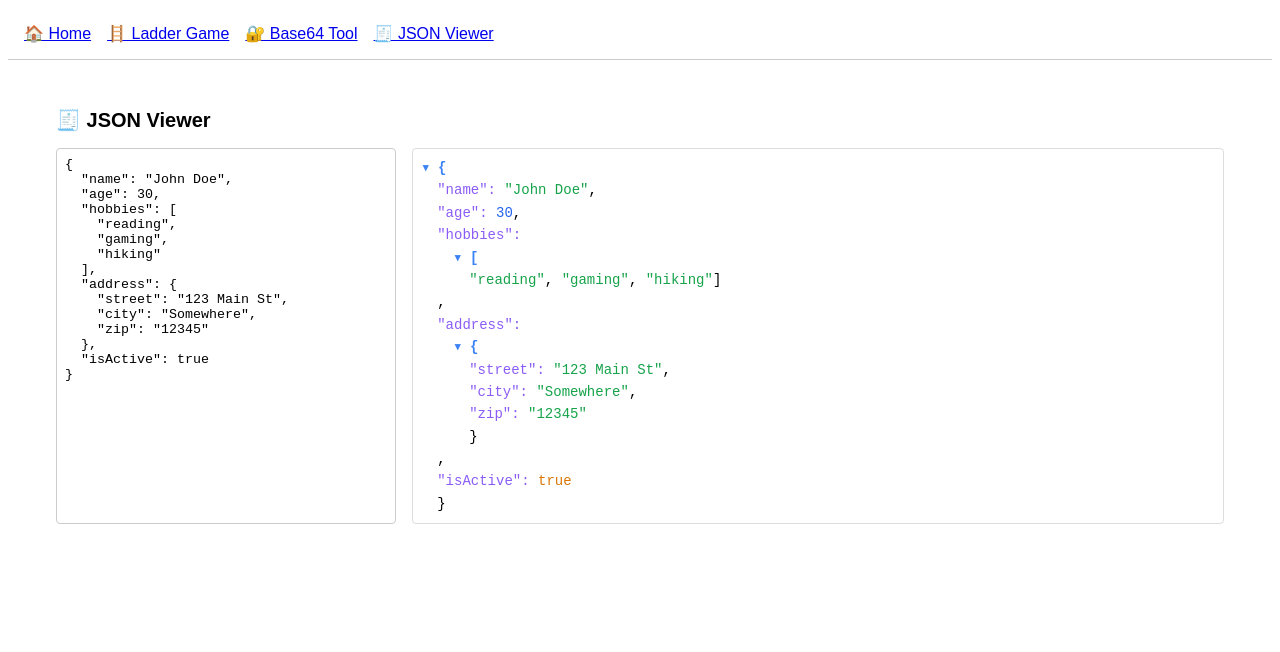
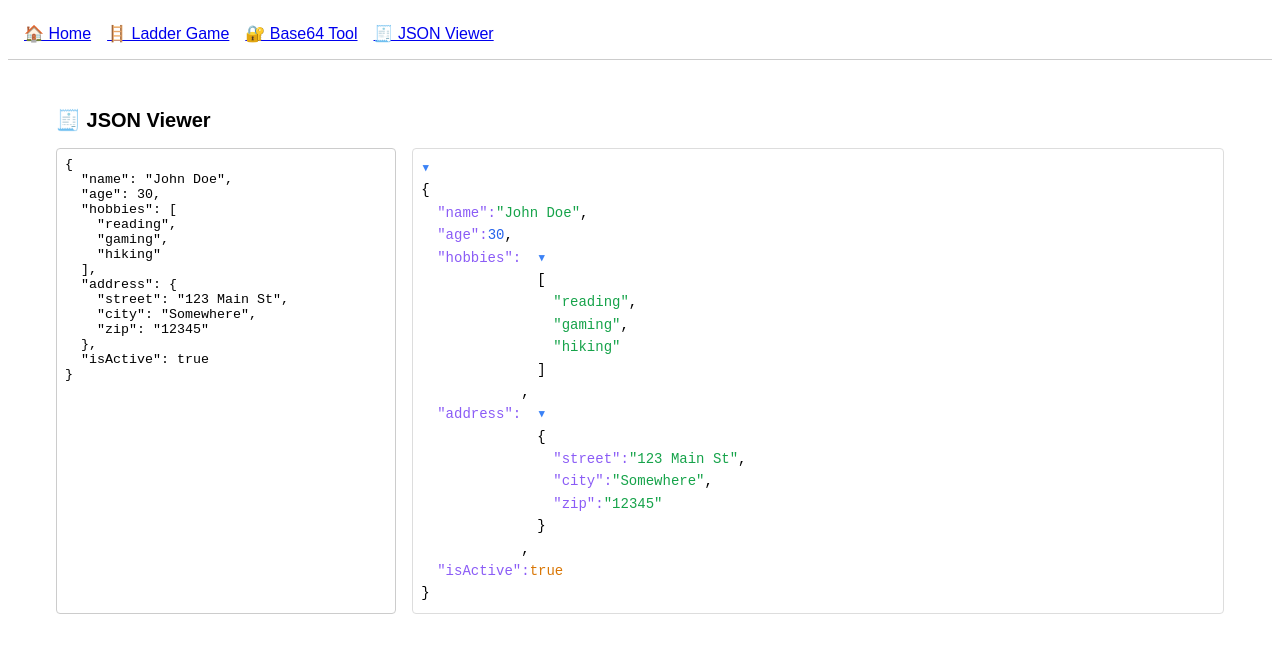
Before and after one commit to sunghyuk/sunghyuk.github.io, a React (Vite) app: page /json in a window 1280 px wide. Shown: the top 652 px of the page. Built offline with nearby package versions, Linux system fonts and the light colour scheme.

Commit message:
JsonNode fix

```diff
--- a/src/components/JsonNode.jsx
+++ b/src/components/JsonNode.jsx
@@ -13,18 +13,20 @@ const renderValue = (val) => {
 
 const JsonNode = ({ data, level }) => {
     const [collapsed, setCollapsed] = useState(false);
-    const indent = level * 16; // px
+    const indent = level * 16;
 
     if (!isObject(data)) {
-        return (
-            <span>{renderValue(data)}</span>
-        );
+        return <span>{renderValue(data)}</span>;
     }
 
-    const entries = Object.entries(data);
+    const entries = Array.isArray(data)
+        ? data.map((val, i) => [i, val])
+        : Object.entries(data);
+
     const isArray = Array.isArray(data);
     const bracketOpen = isArray ? '[' : '{';
     const bracketClose = isArray ? ']' : '}';
+    const lastIndex = entries.length - 1;
 
     return (
         <div style={{ fontFamily: 'monospace', lineHeight: '1.6' }}>
@@ -32,30 +34,32 @@ const JsonNode = ({ data, level }) => {
                 onClick={() => setCollapsed(!collapsed)}
                 style={{ cursor: 'pointer', color: '#3b82f6', fontWeight: 'bold', marginLeft: indent }}
             >
-                {collapsed ? `▸ ${bracketOpen}...${bracketClose}` : `▾ ${bracketOpen}`}
+                {collapsed ? `▸ ${bracketOpen}...${bracketClose}` : `▾`}
             </div>
             {!collapsed && (
-                <div style={{ marginLeft: indent + 16 }}>
-                    {isArray ? (
-                        entries.map(([_, value], index) => (
-                            <div key={index} style={{ display: 'inline' }}>
-                                <JsonNode data={value} level={level + 1} />{index < entries.length - 1 ? ', ' : ''}
-                            </div>
-                        ))
-                    ) : (
-                        entries.map(([key, value], index) => (
-                            <div key={index}>
+                <div style={{ marginLeft: indent }}>
+                    <div>{bracketOpen}</div>
+                    <div style={{ marginLeft: 16 }}>
+                        {entries.map(([key, value], index) => (
+                            <div key={index} style={{ display: 'flex' }}>
+                                {!isArray && (
                                     <span style={{ color: '#8b5cf6' }}>&quot;{key}&quot;: </span>
+                                )}
+                                <div>
                                     {isObject(value) ? (
                                         <JsonNode data={value} level={level + 1} />
                                     ) : (
                                         renderValue(value)
                                     )}
-                                {index < entries.length - 1 ? ',' : ''}
+                                    {index < lastIndex ? <span>,</span> : null}
                                 </div>
-                        ))
-                    )}
-                    <span>{bracketClose}</span>
+                            </div>
+                        ))}
+                    </div>
+                    <div>
+                        {bracketClose}
+                        {/* Only put comma here for object/array wrapper */}
+                    </div>
                 </div>
             )}
         </div>
```
Lines whose indentation alone changed are shown as unchanged.
